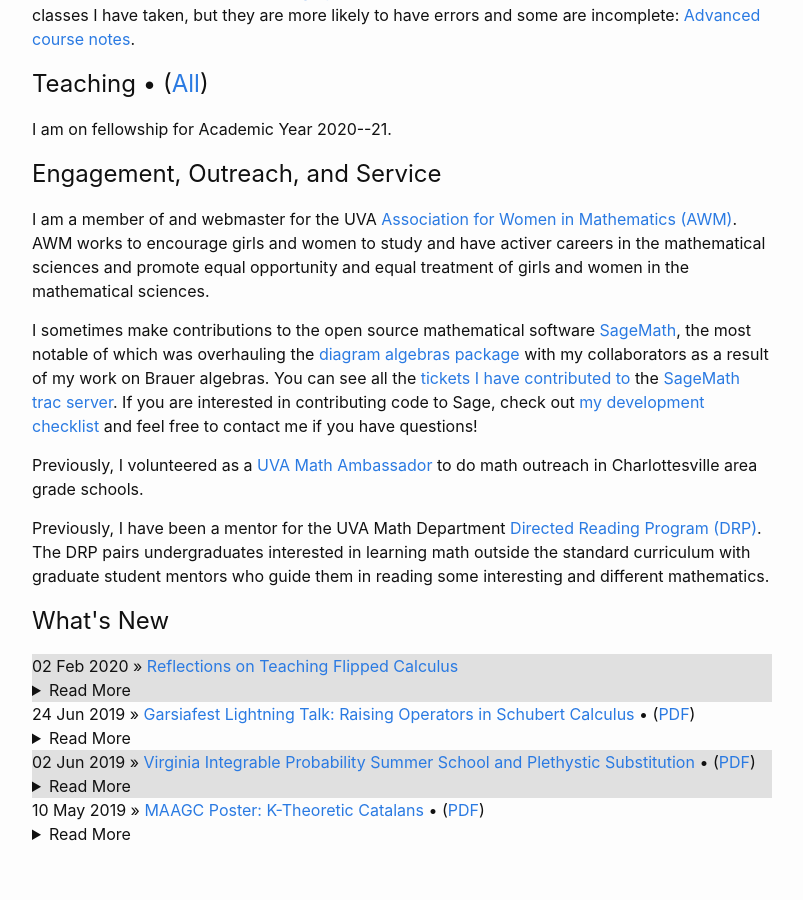
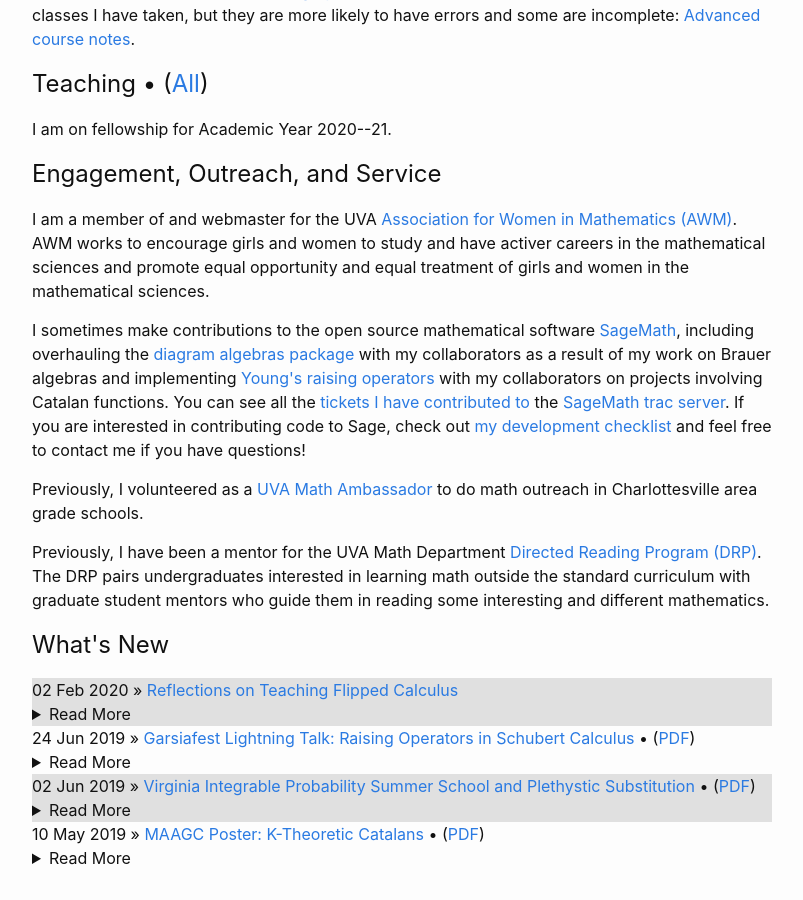
Before and after one commit to ghseeli/ghseeli.github.io, a Jekyll site: the page built from index.html, in a window 1280 px wide and 900 px high, scrolled down 1356 px. Shown: the whole window, without its empty margins (238-1041 px from the left). Built offline with Jekyll 4.4.1, drawn with Linux system fonts in a browser that asks for light colours; formulas are drawn with MathJax 3; before the commit the page ends 2232 px from its top, so only the background shows below that.

Commit message:
Update index.html

```diff
--- a/index.html
+++ b/index.html
@@ -30,7 +30,7 @@ exclude: true
 		<p>I am on fellowship for Academic Year 2020--21.</p>
 	<h2>Engagement, Outreach, and Service</h2>
 		<p>I am a member of and webmaster for the UVA <a href="http://math.virginia.edu/awm/">Association for Women in Mathematics (AWM)</a>. AWM works to encourage girls and women to study and have activer careers in the mathematical sciences and promote equal opportunity and equal treatment of girls and women in the mathematical sciences.</p>
-		<p>I sometimes make contributions to the open source mathematical software <a href="https://www.sagemath.org/">SageMath</a>, the most notable of which was overhauling the <a href="https://doc.sagemath.org/html/en/reference/algebras/sage/combinat/diagram_algebras.html">diagram algebras package</a> with my collaborators as a result of my work on Brauer algebras. You can see all the <a href="https://trac.sagemath.org/search?q=ghseeli&noquickjump=1&ticket=on">tickets I have contributed to</a> the <a href="https://trac.sagemath.org/">SageMath trac server</a>. If you are interested in contributing code to Sage, check out <a href="sage/sage_checklist">my development checklist</a> and feel free to contact me if you have questions!</p>
+		<p>I sometimes make contributions to the open source mathematical software <a href="https://www.sagemath.org/">SageMath</a>, including overhauling the <a href="https://doc.sagemath.org/html/en/reference/algebras/sage/combinat/diagram_algebras.html">diagram algebras package</a> with my collaborators as a result of my work on Brauer algebras and implementing <a href="https://doc.sagemath.org/html/en/reference/combinat/sage/combinat/partition_shifting_algebras.html">Young's raising operators</a> with my collaborators on projects involving Catalan functions. You can see all the <a href="https://trac.sagemath.org/search?q=ghseeli&noquickjump=1&ticket=on">tickets I have contributed to</a> the <a href="https://trac.sagemath.org/">SageMath trac server</a>. If you are interested in contributing code to Sage, check out <a href="sage/sage_checklist">my development checklist</a> and feel free to contact me if you have questions!</p>
 		<p>Previously, I volunteered as a <a href="http://indorgs.virginia.edu/MathAmbassadors/">UVA Math Ambassador</a> to do math outreach in Charlottesville area grade schools.</p>
 		<p>Previously, I have been a mentor for the UVA Math Department <a href="http://math.virginia.edu/drp/">Directed Reading Program (DRP)</a>. The DRP pairs undergraduates interested in learning math outside the standard curriculum with graduate student mentors who guide them in reading some interesting and different mathematics.</p>
 	<h2>What's New</h2>
```
